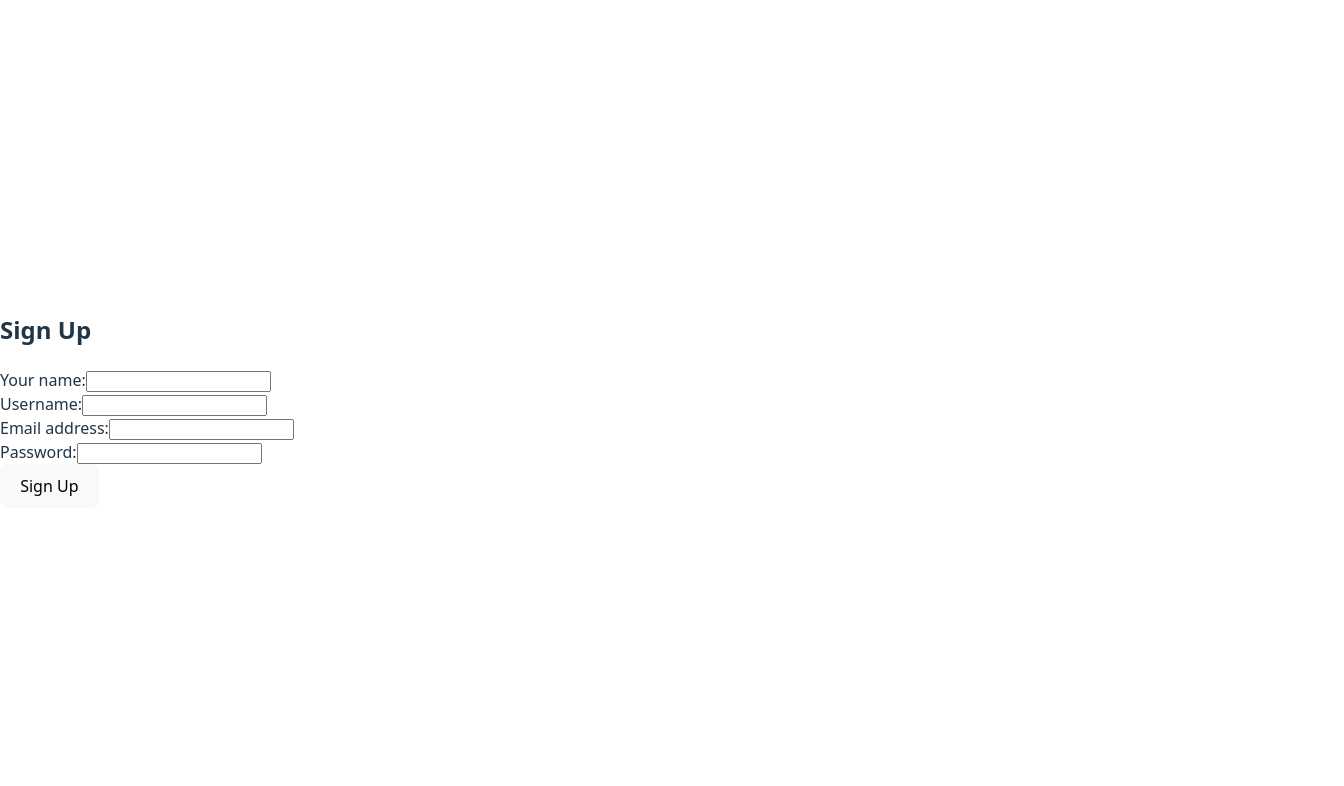
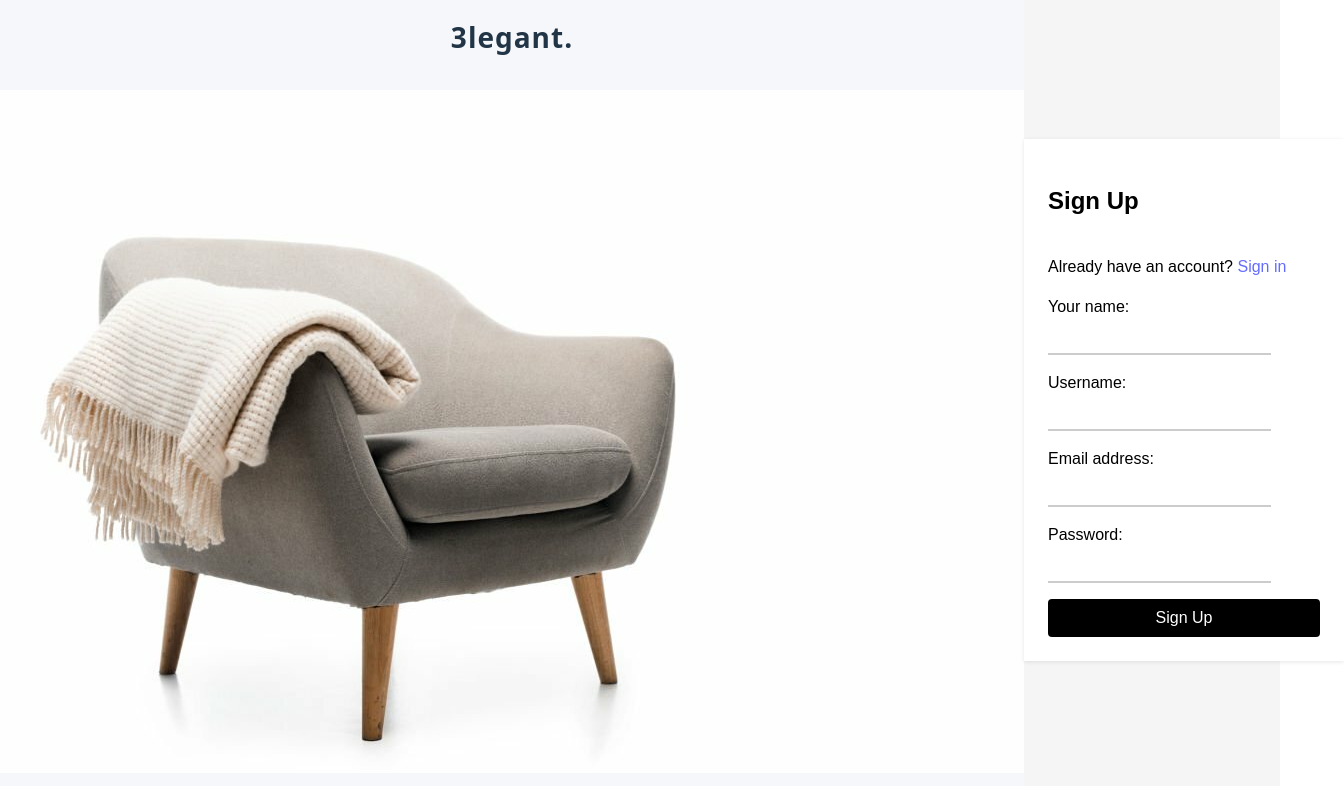
Before and after one commit to kieuphat159/ecommerce-client, a React (Vite) app: page / in a window 1280 px wide. Shown: the top 786 px of the page, 1344 px wide, since content can reach past the window. Built offline with nearby package versions, Linux system fonts and the light colour scheme.

Commit message:
UI for sign up page

```diff
--- /dev/null
+++ b/src/pages/auth/sign-up/Page.css
@@ -0,0 +1,79 @@
+.SignUpPage {
+  width: 100vw;
+  height: 100vh;
+  padding: 0;
+  box-sizing: border-box;
+  background-color: #f5f5f5;
+  display: flex;
+  align-items: center;
+  justify-content: center;
+}
+
+.body {
+  display: flex;
+  align-items: center;
+  width: 100vw;
+  height: 100vh;
+}
+
+.FormContent {
+  flex: 1 1 50%;
+  min-width: 320px;
+  font-family: Arial, Helvetica, sans-serif;
+  color: black;
+  display: flex;
+  align-items: center;
+  justify-content: center;
+  height: 100%;
+}
+
+.FormContent form {
+  display: flex;
+  flex-direction: column;
+  gap: 16px;
+  background-color: white;
+  padding: 24px;
+  box-shadow: 0 1px 4px rgba(0, 0, 0, 0.1);
+}
+
+.FormContent input {
+  padding: 8px;
+  border: none;
+  border-bottom: 2px solid #ccc;
+  font-size: 16px;
+}
+
+.FormContent input:focus {
+  outline: none;
+  border-bottom-color: #000000;
+}
+
+.submitButton {
+  background-color: #000000;
+  color: white;
+  border: none;
+  padding: 10px;
+  border-radius: 4px;
+  cursor: pointer;
+  width: 100%;
+  font-size: 16px;
+}
+
+.ImageSection {
+  flex: 1 1 50%;
+  display: flex;
+  flex-direction: column;
+  align-items: center;
+  justify-content: flex-start;
+  background-color: #f5f7fa;
+  height: 100%;
+  padding-top: 32px;
+}
+
+.Logo {
+  font-size: 28px;
+  font-weight: bold;
+  margin-bottom: 32px;
+  text-align: center;
+  letter-spacing: 1px;
+}
--- a/src/pages/auth/sign-up/Page.jsx
+++ b/src/pages/auth/sign-up/Page.jsx
@@ -1,9 +1,18 @@
 import SignUpForm from "./components/SignUpForm";
+import "./Page.css";
 
 export default function SignUpPage() {
   return (
     <div className="SignUpPage">
-      <SignUpForm />
+      <div className="body">
+        <div className="ImageSection">
+          <div className="Logo">3legant.</div>
+          <img src="./images/signup.jpg" alt="Sign Up" />
+        </div>
+        <div className="FormContent">
+          <SignUpForm />
+        </div>
+      </div>
     </div>
   );
 }
--- a/src/pages/auth/sign-up/components/SignUpForm.jsx
+++ b/src/pages/auth/sign-up/components/SignUpForm.jsx
@@ -1,8 +1,10 @@
 import { useState } from "react";
+import "../Page.css";
 
 export default function SignUpForm() {
   const [form, setForm] = useState({
     name: "",
+    username: "",
     email: "",
     password: "",
   });
@@ -19,16 +21,22 @@ export default function SignUpForm() {
         headers: {  "Content-Type": "application/json" },
         body: JSON.stringify(form),
       });
+      const data = await response.json();
+      if (!response.ok) {
+        alert(data.message || "Failed to sign up. Please try again.");
+        return;
+      }
+      alert("Sign up successful!");
     } catch (error) {
       console.error("Error during sign up:", error);
       alert("Failed to sign up. Please try again.");
     }
-    alert(`Signed up as successfully!)`);
   };
 
   return (
     <form className="SignUpForm" onSubmit={handleSubmit}>
       <h2>Sign Up</h2>
+      <div>Already have an account? <a href="#">Sign in</a></div>
       <div>
         <label>
           Your name:
@@ -78,7 +86,7 @@ export default function SignUpForm() {
         </label>
       </div>
       <div>
-        <button type="submit">Sign Up</button>
+        <button className="submitButton" type="submit">Sign Up</button>
       </div>
     </form>
   );
```
